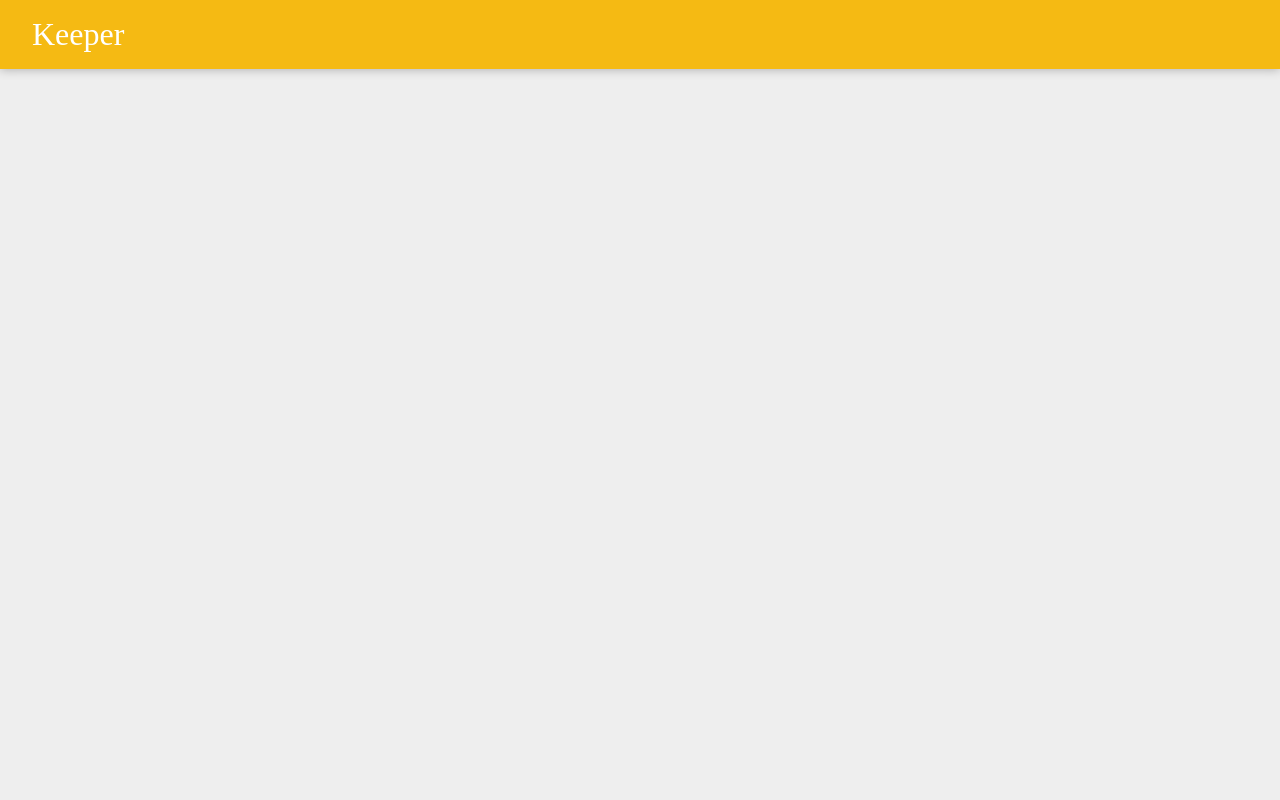
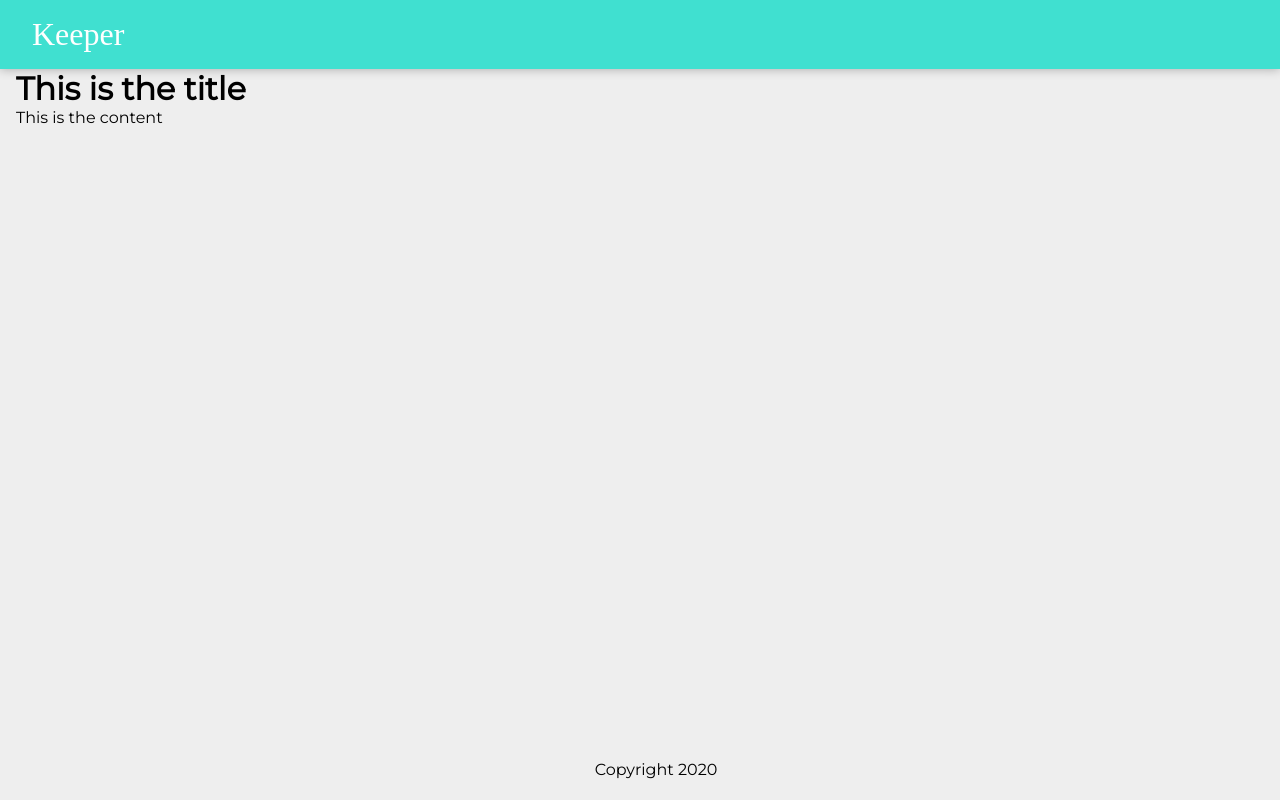
Before and after one commit to nazim806/keeper, a React (Create React App) app in the folder my-notes/: page / in a window 1280 px wide. Built offline with nearby package versions, Linux system fonts and the light colour scheme; a web font is replaced by a local one.

Commit message:
footer and note component

```diff
--- a/my-notes/public/styles.css
+++ b/my-notes/public/styles.css
@@ -3,16 +3,18 @@
   margin: 0;
   box-sizing: border-box;
 }
+
 html {
   font-family: "Montserrat", sans-serif;
 }
+
 body {
   background: #eee;
   padding: 0 16px;
 }
 
 header {
-  background-color: #f5ba13;
+  background-color: turquoise;
   margin: auto -16px;
   padding: 16px 32px;
   box-shadow: 0 0 10px 0 rgba(0, 0, 0, 0.3);
@@ -35,6 +37,7 @@
 footer p {
   color: #ccc;
 }
+
 .note {
   background: #fff;
   border-radius: 7px;
@@ -44,10 +47,12 @@
   margin: 16px;
   float: left;
 }
+
 .note h1 {
   font-size: 1.1em;
   margin-bottom: 6px;
 }
+
 .note p {
   font-size: 1.1em;
   margin-bottom: 10px;
--- a/my-notes/src/components/App.jsx
+++ b/my-notes/src/components/App.jsx
@@ -1,10 +1,14 @@
 import React from "react";
 import Header from "./Header";
+import Footer from "./Footer";
+import Note from "./Note";
 
 function App() {
   return (
     <div>
       <Header />
+      <Note />
+      <Footer />
     </div>
   );
 }
--- /dev/null
+++ b/my-notes/src/components/Footer.jsx
@@ -0,0 +1,11 @@
+import React from "react";
+
+function Footer() {
+  const currentYear = new Date().getFullYear();
+
+  return <footer>
+      Copyright {currentYear}
+  </footer>
+}
+
+export default Footer;
--- /dev/null
+++ b/my-notes/src/components/Note.jsx
@@ -0,0 +1,12 @@
+import React from "react";
+
+function Note() {
+  return (
+    <div>
+      <h1>This is the title</h1>
+      <p>This is the content</p>
+    </div>
+  );
+}
+
+export default Note;
```
